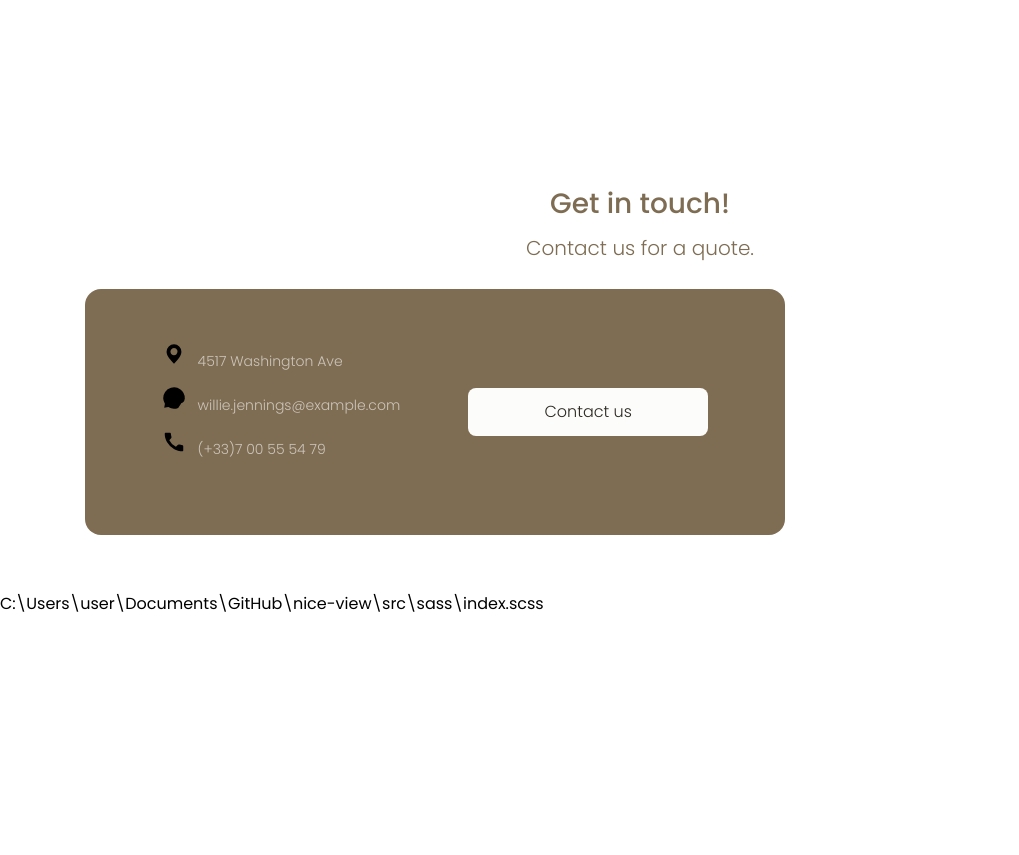
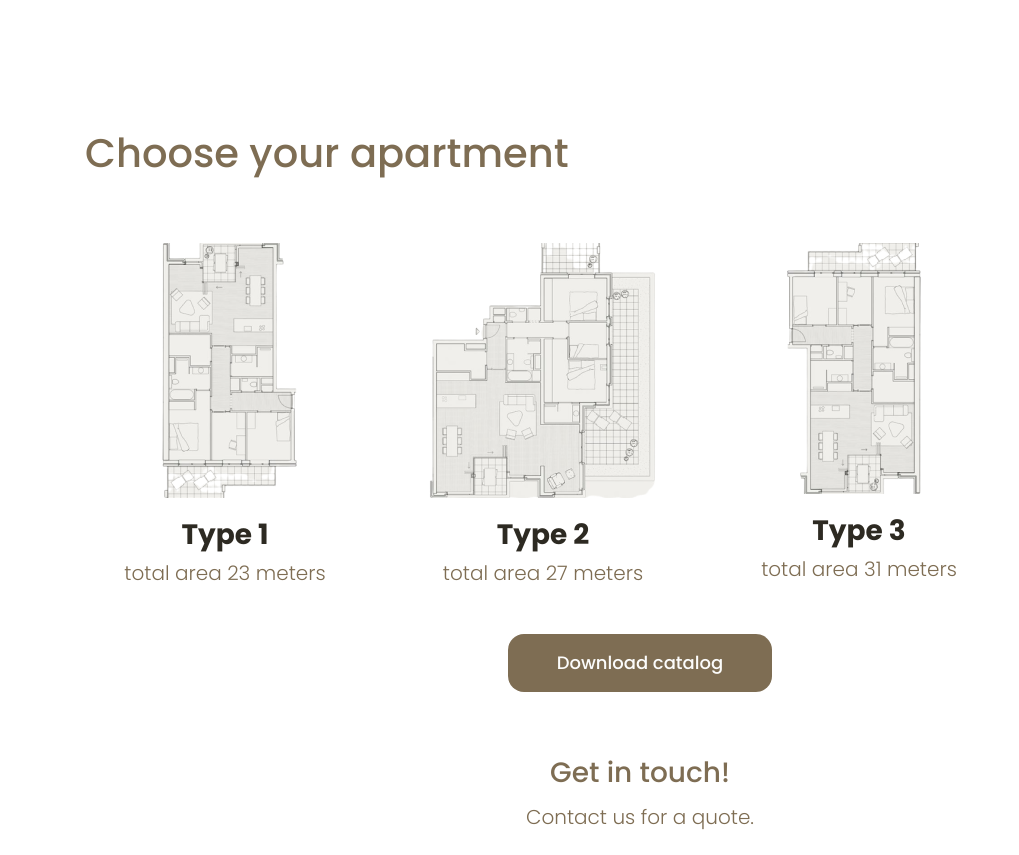
Before and after one commit to Alexuber/nice-view, a website built with Parcel: page src/index.html in a window 1280 px wide. Shown: the part 1260-2115 px from the top of the page, without its empty margins (0-1019 px from the left). Before the commit the page ends 1875 px from the top, so only its background shows below. Built offline with nearby package versions, Linux system fonts and the light colour scheme.

Commit message:
apartments section added

```diff
--- a/src/partials/apartments.html
+++ b/src/partials/apartments.html
@@ -0,0 +1,110 @@
+<section class="apartments container">
+  <h2 class="apartments__title">Choose your apartment</h2>
+  <div class="apartments_group">
+    <ul class="apartments__list">
+      <li class="apartments__item">
+        <a href="" class="apartments__link">
+          <!-- <picture>
+            <source
+              srcset="
+                ./images/offers/img1-ds@1x.png 1x,
+                ./images/offers/img1-ds@2x.png 2x
+              "
+              media="(min-width:1200px)"
+            />
+            <source
+              srcset="
+                ./images/offers/img1-tab@1x.png 1x,
+                ./images/offers/img1-tab@2x.png 2x
+              "
+              media="(min-width:768px)"
+            />
+            <source
+              srcset="
+                ./images/offers/img1-mob@1x.png  1x,
+                ./images/offers/img1-mob3@1x.png 2x
+              "
+              media="(min-width:320px)"
+            /> -->
+          <img
+            src="./images/offers/img1-mob@1x.png"
+            alt="apartment 1"
+            class="apartments__img"
+          />
+          <!-- </picture> -->
+          <h3 class="apartments__subtitle">Type 1</h3>
+          <p class="apartments__text">total area 23 meters</p>
+        </a>
+      </li>
+      <li class="apartments__item">
+        <a href="" class="apartments__link">
+          <!-- <picture>
+            <source
+              srcset="
+                ./images/offers/img2-ds@1x.png 1x,
+                ./images/offers/img2-ds@2x.png 2x
+              "
+              media="(min-width:1200px)"
+            />
+            <source
+              srcset="
+                ./images/offers/img2-tab@1x.png 1x,
+                ./images/offers/img2-tab@2x.png 2x
+              "
+              media="(min-width:768px)"
+            />
+            <source
+              srcset="
+                ./images/offers/img2-mob@1x.png  1x,
+                ./images/offers/img2-mob3@1x.png 2x
+              "
+              media="(min-width:320px)"
+            /> -->
+          <img
+            src="./images/offers/img2-mob@1x.png"
+            alt="apartment 2"
+            class="apartments__img"
+          />
+          <!-- </picture> -->
+          <h3 class="apartments__subtitle">Type 2</h3>
+          <p class="apartments__text">total area 27 meters</p>
+        </a>
+      </li>
+      <li class="apartments__item">
+        <a href="" class="apartments__link">
+          <!-- <picture>
+            <source
+              srcset="
+                ./images/offers/img3-ds@1x.png 1x,
+                ./images/offers/img3-ds@2x.png 2x
+              "
+              media="(min-width:1200px)"
+            />
+            <source
+              srcset="
+                ./images/offers/img3-tab@1x.png 1x,
+                ./images/offers/img3-tab@2x.png 2x
+              "
+              media="(min-width:768px)"
+            />
+            <source
+              srcset="
+                ./images/offers/img3-mob@1x.png  1x,
+                ./images/offers/img3-mob3@1x.png 2x
+              "
+              media="(min-width:320px)"
+            /> -->
+          <img
+            src="./images/offers/img3-mob@1x.png"
+            alt="apartment 3"
+            class="apartments__img"
+          />
+          <!-- </picture> -->
+          <h3 class="apartments__subtitle">Type 3</h3>
+          <p class="apartments__text">total area 31 meters</p>
+        </a>
+      </li>
+    </ul>
+    <button class="apartments__btn" type="button">Download catalog</button>
+  </div>
+</section>
--- a/src/sass/layout/_apartments.scss
+++ b/src/sass/layout/_apartments.scss
@@ -0,0 +1,90 @@
+.apartments {
+}
+
+.apartments__title {
+  font-weight: 500;
+  font-size: 28px;
+  line-height: 42px;
+  margin-bottom: 28px;
+
+  color: #7e6d53;
+  @media screen and (min-width: 768px) {
+    margin-bottom: 40px;
+    font-size: 40px;
+    line-height: 60px;
+  }
+}
+
+.apartments_group {
+  display: flex;
+  flex-wrap: wrap;
+  align-items: center;
+}
+
+.apartments__list {
+  display: flex;
+  flex-wrap: wrap;
+  gap: 28px;
+  margin-bottom: 28px;
+  justify-content: center;
+
+  @media screen and (min-width: 1200px) {
+    flex-wrap: nowrap;
+  }
+}
+
+.apartments__item {
+  padding: 20px 32px;
+
+  &:hover,
+  &:focus {
+    border: 2px solid rgba(126, 109, 83, 1);
+    border-radius: 16px;
+  }
+}
+
+.apartments__link {
+}
+
+.apartments__img {
+  margin-bottom: 20px;
+}
+
+.apartments__subtitle {
+  font-size: 28px;
+  line-height: 120%;
+
+  margin-bottom: 8px;
+
+  color: #2d2a22;
+  text-align: center;
+}
+
+.apartments__text {
+  font-weight: 300;
+  font-size: 20px;
+  line-height: 130%;
+  color: #7e6d53;
+  text-align: center;
+}
+
+.apartments__btn {
+  background-color: rgba(126, 109, 83, 1);
+  font-weight: 500;
+  font-size: 18px;
+  line-height: 27px;
+  color: #fcfcfb;
+  border: none;
+  border-radius: 16px;
+  margin: 0 auto;
+
+  width: 240px;
+  height: 54px;
+
+  padding: 14px 28px;
+
+  @media screen and (min-width: 768px) {
+    width: 264px;
+    height: 58px;
+  }
+}
```
Also changed, not shown: src/sass/index.css, 1 other file.
